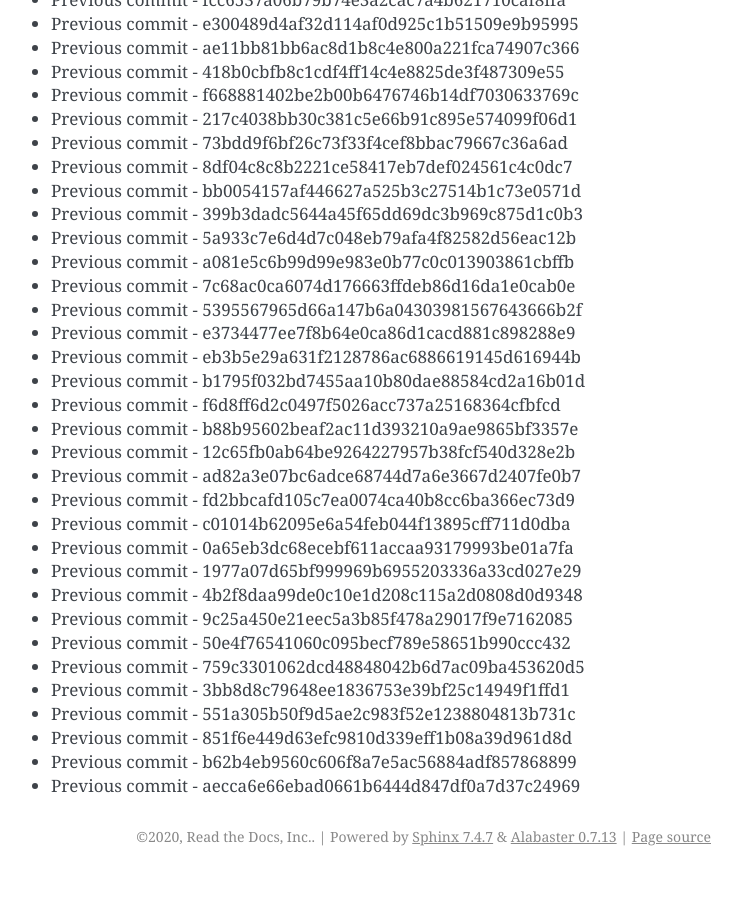
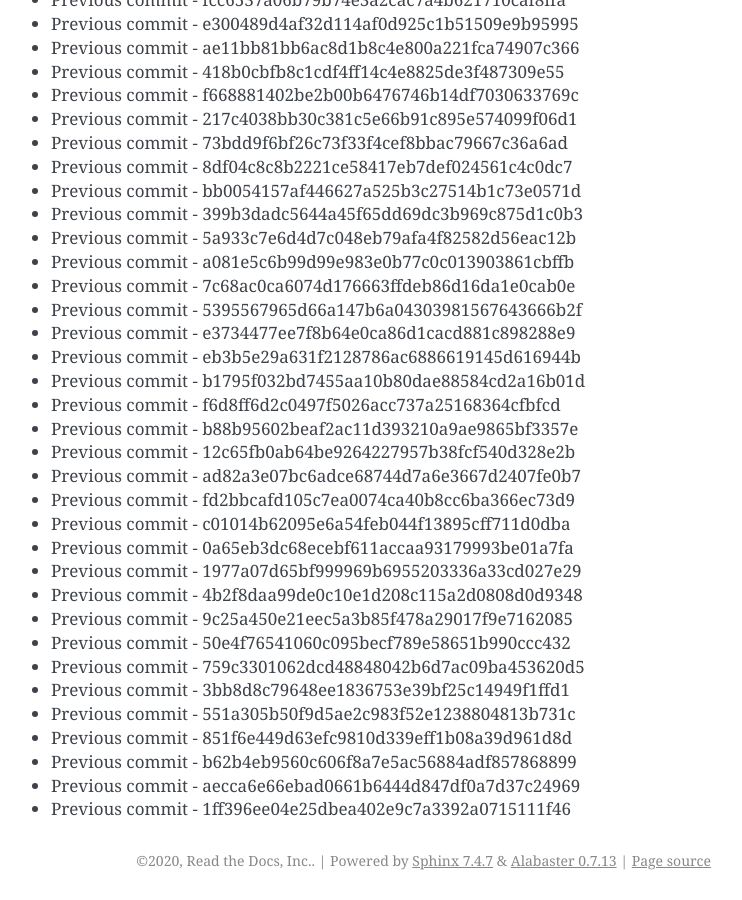
Before and after one commit to readthedocs/rtd-git-stresstest, a Sphinx documentation site: the page built from docs/updates.rst, in a window 1280 px wide and 900 px high, scrolled down 10412 px. Shown: the whole window, without its empty margins (399-1141 px from the left). Built offline with Sphinx 7.4.7, drawn with Linux system fonts in a browser that asks for light colours; before the commit the page ends 11288 px from its top, so only the background shows below that.

Commit message:
Generating commit from previous: 1ff396ee04e25dbea402e9c7a3392a0715111f46

```diff
--- a/docs/updates.rst
+++ b/docs/updates.rst
@@ -469,3 +469,4 @@ It can be tested for any performance characteristics.
 * Previous commit - 851f6e449d63efc9810d339eff1b08a39d961d8d
 * Previous commit - b62b4eb9560c606f8a7e5ac56884adf857868899
 * Previous commit - aecca6e66ebad0661b6444d847df0a7d37c24969
+* Previous commit - 1ff396ee04e25dbea402e9c7a3392a0715111f46
```
